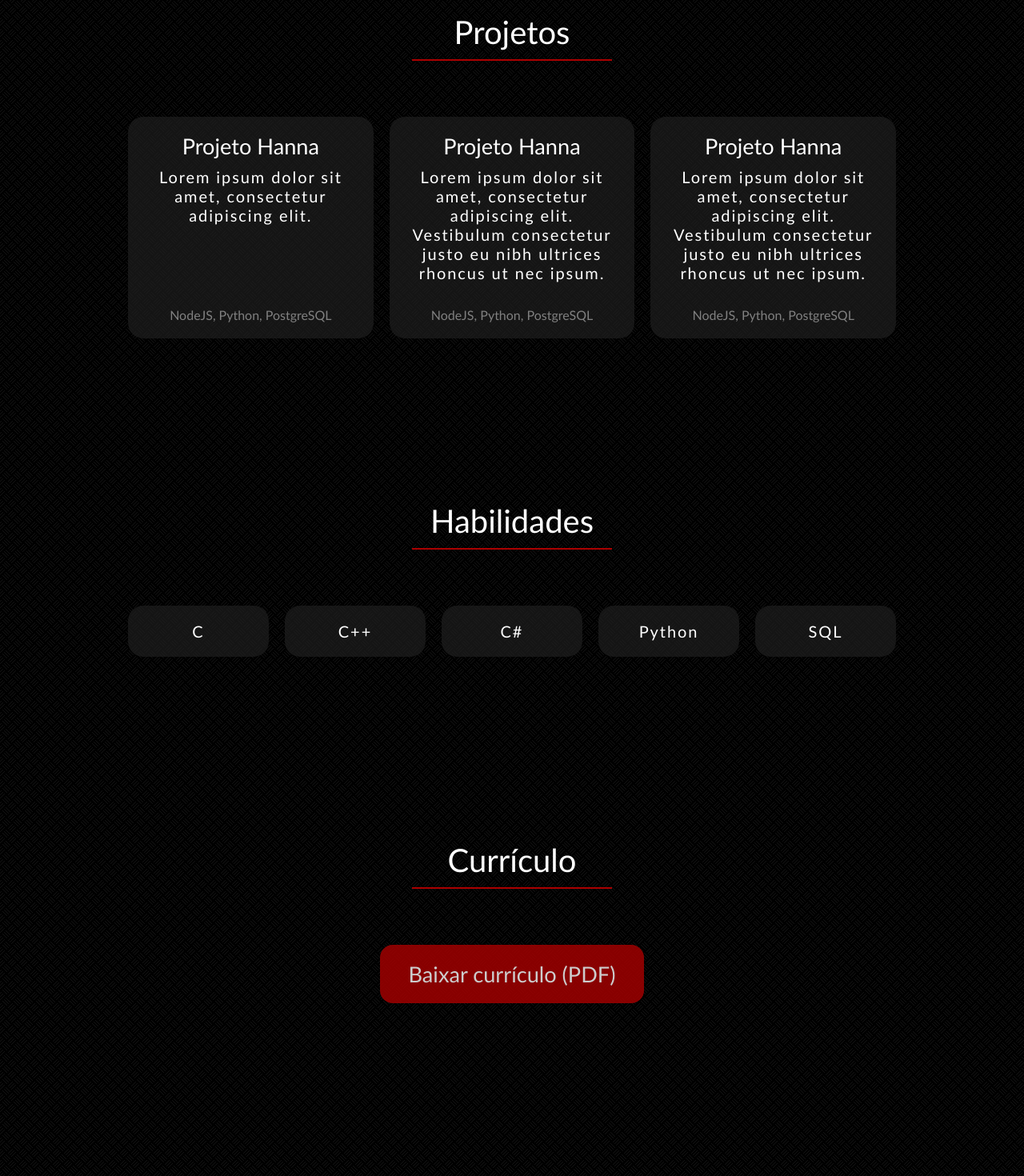
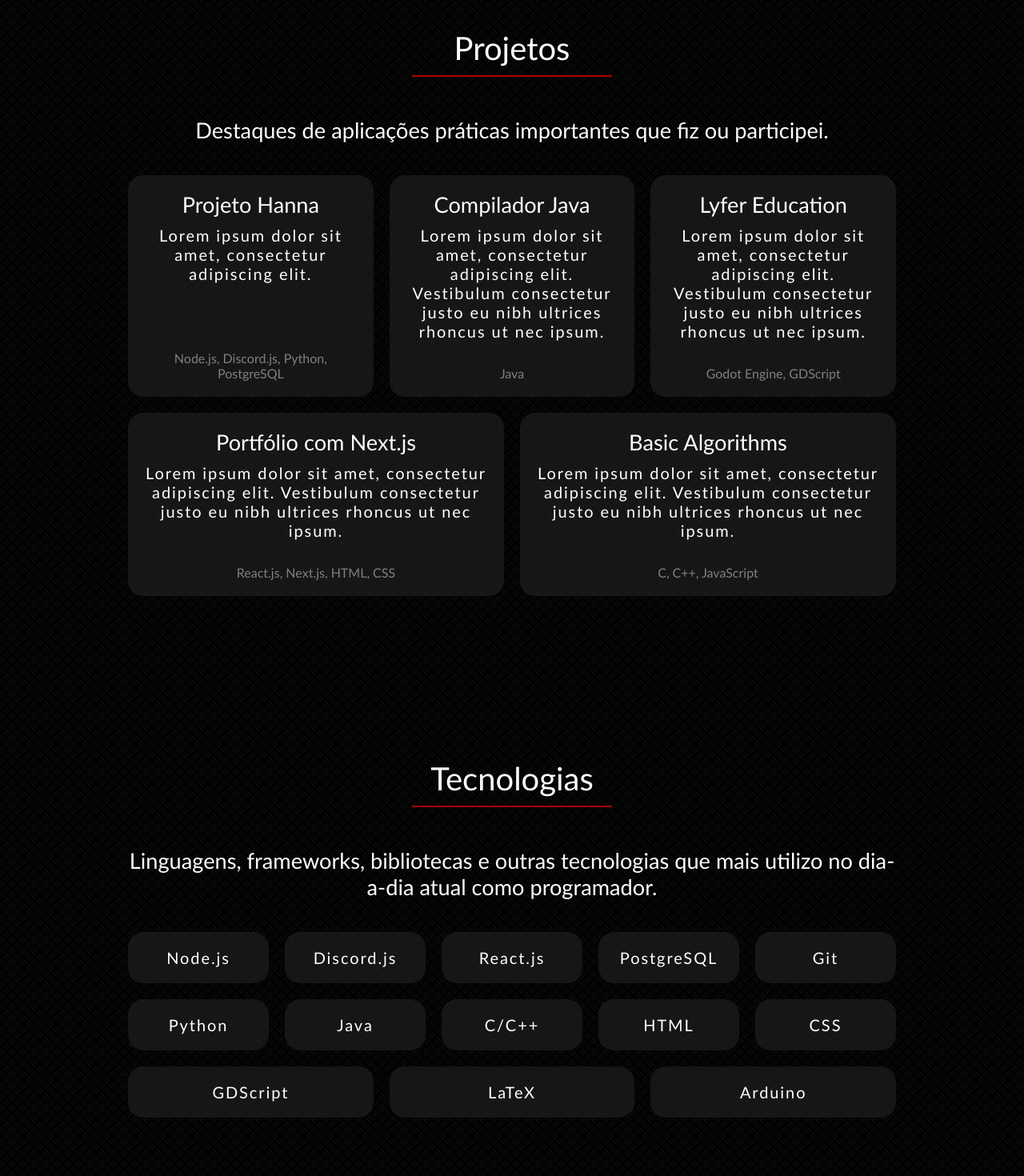
Before and after one commit to InfiniteMarcus/my-portfolio-nextjs, a Next.js app: page / in a window 1280 px wide. Shown: the part 980-2450 px from the top of the page at 80% size. Built offline with nearby package versions, Linux system fonts and the light colour scheme.

Commit message:
feat: Adicionando aba de tecnologias, realocando espaçamentos no componente card e atualizando .jsons de dados

```diff
--- a/pages/index.js
+++ b/pages/index.js
@@ -5,10 +5,11 @@ import cardsData from '../src/data/cards.json'
 import projectsData from '../src/data/projects.json'
 import navbarItems from '../src/data/navbar.json'
 import skillsData from '../src/data/skills.json'
+import techsData from '../src/data/techs.json'
 
 import globalStyle from '../src/styles/globalStyle.js'
 
-const [aboutMe, projects, skills, resume, contact] = cardsData;
+const [aboutMe, projects, techs, skills, resume, contact] = cardsData;
 
 export default function Home() {
   return (
@@ -31,6 +32,12 @@ export default function Home() {
         <Container id={projects.id}>
           <Card {...projects} >
             <Gallery itemKey="projects" itemSize="9em" items={projectsData} />
+          </Card>
+        </Container>
+
+        <Container id={techs.id}>
+          <Card {...techs} >
+            <Gallery itemKey="skills" itemSize="15%" items={techsData} />
           </Card>
         </Container>
 
--- a/src/components/Card/index.js
+++ b/src/components/Card/index.js
@@ -7,8 +7,12 @@ export default function Card ({ id, title, description, children }) {
                 <h1> { title } </h1>
             </header>
 
-            <div className="cardBody">
-                { description }
+            <div className="card-body">
+                {description &&
+                    <div className="card-text">
+                        { description }
+                    </div>
+                }
                 { children }
             </div>
 
--- a/src/components/Card/style.js
+++ b/src/components/Card/style.js
@@ -10,7 +10,7 @@ export default css`
     }
 
     header {
-        margin-bottom: 50px;
+        margin-bottom: 30px;
         padding: 10px;
         max-width: 250px;
         border-bottom: 2px solid ${darkTheme.colors.primary};
@@ -23,8 +23,12 @@ export default css`
         font-size: 2.5em;
     }
 
-    .cardBody {
+    .card-body {
         padding: 20px;
         font-size: 1.7em;
     }
+
+    .card-text {
+        margin-bottom: 40px;
+    }
 `
--- a/src/components/Hamburger/style.js
+++ b/src/components/Hamburger/style.js
@@ -30,7 +30,6 @@ export default css`
         height: 3px;
         background: #fff;
         border-radius: 5px;
-        box-shadow: 0 2px 5px rgba(255,101,47,.2);
         transition: all .5s ease-in-out;
     }
 
@@ -42,21 +41,19 @@ export default css`
         height: 3px;
         background: #fff;
         border-radius: 5px;
-        box-shadow: 0 2px 5px rgba(255,101,47,.2);
         transition: all .5s ease-in-out;
     }
     .hamburger-icon::before {
-        transform: translateY(-16px);
+        transform: translateY(-14px);
     }
     .hamburger-icon::after {
-        transform: translateY(16px);
+        transform: translateY(14px);
     }
 
     /* ANIMATION */
     .hamburger-btn.open .hamburger-icon {
         transform: translateX(-50px);
         background: transparent;
-        box-shadow: none;
     }
     .hamburger-btn.open .hamburger-icon::before {
         transform: rotate(45deg) translate(35px, -35px);
--- a/src/data/cards.json
+++ b/src/data/cards.json
@@ -7,7 +7,12 @@
     {
         "id" : "projects",
         "title" : "Projetos",
-        "description" : ""
+        "description" : "Destaques de aplicações práticas importantes que fiz ou participei."
+    },
+    {
+        "id" : "techs",
+        "title" : "Tecnologias",
+        "description" : "Linguagens, frameworks, bibliotecas e outras tecnologias que mais utilizo no dia-a-dia atual como programador."
     },
     {
         "id" : "skills",
--- a/src/data/navbar.json
+++ b/src/data/navbar.json
@@ -6,6 +6,10 @@
     {
         "href" : "#projects",
         "text" : "Projetos"
+    },
+    {
+        "href" : "#techs",
+        "text" : "Tecnologias"
     },
     {
         "href" : "#skills",
--- a/src/data/projects.json
+++ b/src/data/projects.json
@@ -2,16 +2,30 @@
     {
         "title" : "Projeto Hanna",
         "description" : "Lorem ipsum dolor sit amet, consectetur adipiscing elit.",
-        "tech" : "NodeJS, Python, PostgreSQL"
+        "tech" : "Node.js, Discord.js, Python, PostgreSQL"
     },
     {
-        "title" : "Projeto Hanna",
+        "title" : "Compilador Java",
         "description" : "Lorem ipsum dolor sit amet, consectetur adipiscing elit. Vestibulum consectetur justo eu nibh ultrices rhoncus ut nec ipsum.",
-        "tech" : "NodeJS, Python, PostgreSQL"
+        "github_url" : "https://github.com/InfiniteMarcus/Compilador-Java",
+        "tech" : "Java"
     },
     {
-        "title" : "Projeto Hanna",
+        "title" : "Lyfer Education",
         "description" : "Lorem ipsum dolor sit amet, consectetur adipiscing elit. Vestibulum consectetur justo eu nibh ultrices rhoncus ut nec ipsum.",
-        "tech" : "NodeJS, Python, PostgreSQL"
+        "github_url" : "https://github.com/InfiniteMarcus/Lyfer-Education",
+        "tech" : "Godot Engine, GDScript"
+    },
+    {
+        "title" : "Portfólio com Next.js",
+        "description" : "Lorem ipsum dolor sit amet, consectetur adipiscing elit. Vestibulum consectetur justo eu nibh ultrices rhoncus ut nec ipsum.",
+        "github_url" : "https://github.com/InfiniteMarcus/my-portfolio-nextjs",
+        "tech" : "React.js, Next.js, HTML, CSS"
+    },
+    {
+        "title" : "Basic Algorithms",
+        "description" : "Lorem ipsum dolor sit amet, consectetur adipiscing elit. Vestibulum consectetur justo eu nibh ultrices rhoncus ut nec ipsum.",
+        "github_url" : "https://github.com/InfiniteMarcus/Basic-Algorithms",
+        "tech" : "C, C++, JavaScript"
     }
 ]
--- a/src/data/skills.json
+++ b/src/data/skills.json
@@ -1,17 +1,3 @@
 [
-    {
-        "description" : "C"
-    },
-    {
-        "description" : "C++"
-    },
-    {
-        "description" : "C#"
-    },
-    {
-        "description" : "Python"
-    },
-    {
-        "description" : "SQL"
-    }
+
 ]
--- /dev/null
+++ b/src/data/techs.json
@@ -0,0 +1,41 @@
+[
+    {
+        "description" : "Node.js"
+    },
+    {
+        "description" : "Discord.js"
+    },
+    {
+        "description" : "React.js"
+    },
+    {
+        "description" : "PostgreSQL"
+    },
+    {
+        "description" : "Git"
+    },
+    {
+        "description" : "Python"
+    },
+    {
+        "description" : "Java"
+    },
+    {
+        "description" : "C/C++"
+    },
+    {
+        "description" : "HTML"
+    },
+    {
+        "description" : "CSS"
+    },
+    {
+        "description" : "GDScript"
+    },
+    {
+        "description" : "LaTeX"
+    },
+    {
+        "description" : "Arduino"
+    }
+]
```
